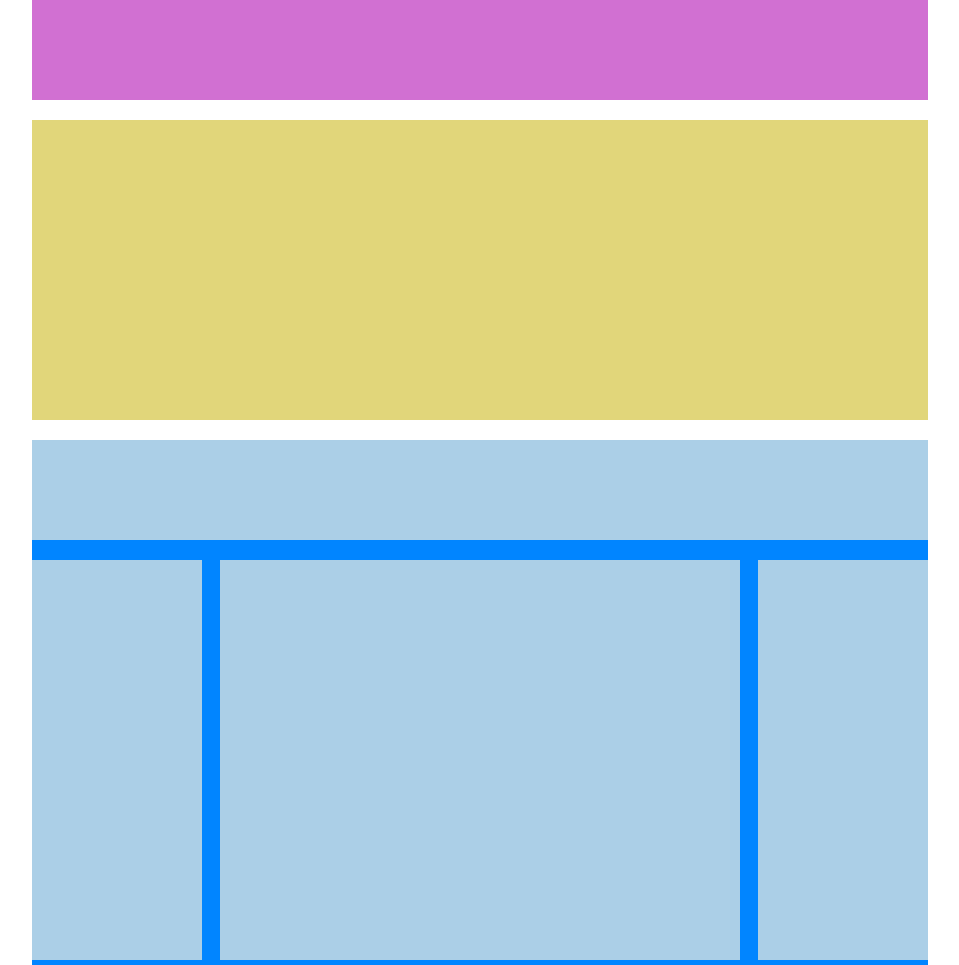
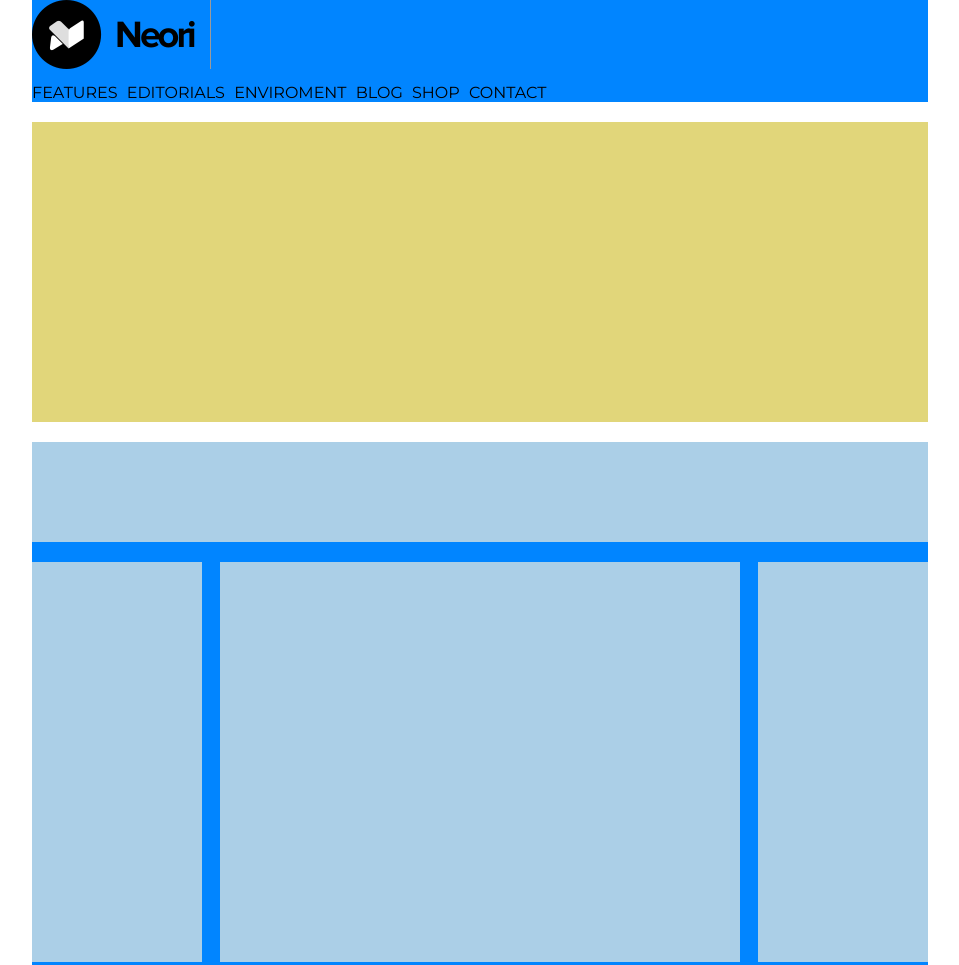
Before and after one commit to AndreaDeStefano1/htmlcss-wp, a plain HTML site: page index.html in a window 1280 px wide. Shown: the top 965 px of the page, without its empty margins (160-1119 px from the left). Drawn offline with Linux system fonts and the light colour scheme.

Commit message:
Aggiunto Header

```diff
--- a/css/style.css
+++ b/css/style.css
@@ -7,6 +7,10 @@
   content: '';
   display: table;
   clear: both;
+}
+
+body{
+  font-family: 'Montserrat', sans-serif;
 }
 
 .lx{
@@ -34,9 +38,27 @@ aside{
   background-color: rgb(171, 207, 231);
 }
 
-.logo{
-  background-color: rgb(209, 112, 210);
-  height: 100px;
+.navbar{
+  /* background-color: rgb(209, 112, 210); */
+  /* height: 100px; */
+}
+.navbar img{
+  width: 20%;
+  padding-right: 15px;
+  border-right: 1px solid rgb(155, 155, 155);
+}
+
+.navbar ul{
+  padding-top: 10px;
+  list-style: none;
+}
+
+.navbar ul li{
+  display: inline-block;
+  padding-right: 5px;
+}
+.navbar ul li:hover{
+  color: orange;
 }
 
 .jumbotron{
--- a/index.html
+++ b/index.html
@@ -4,6 +4,9 @@
   <meta charset="UTF-8">
   <meta http-equiv="X-UA-Compatible" content="IE=edge">
   <meta name="viewport" content="width=device-width, initial-scale=1.0">
+  <link rel="preconnect" href="https://fonts.googleapis.com">
+  <link rel="preconnect" href="https://fonts.gstatic.com" crossorigin>
+  <link href="https://fonts.googleapis.com/css2?family=Montserrat&display=swap" rel="stylesheet">
   <link rel="stylesheet" href="css/style.css">
   <title>Document</title>
 </head>
@@ -11,7 +14,19 @@
 
   <header>
     <!-- Testo -->
-    <div class="container logo">
+    <div class="container navbar">
+      <a href="#home">
+       <img src="img/logo.png" alt="">
+      </a>
+
+      <ul>
+        <li>FEATURES</li>
+        <li>EDITORIALS</li>
+        <li>ENVIROMENT</li>
+        <li>BLOG</li>
+        <li>SHOP</li>
+        <li>CONTACT</li>
+      </ul>
 
     </div>
     <!-- Immagine -->
```
